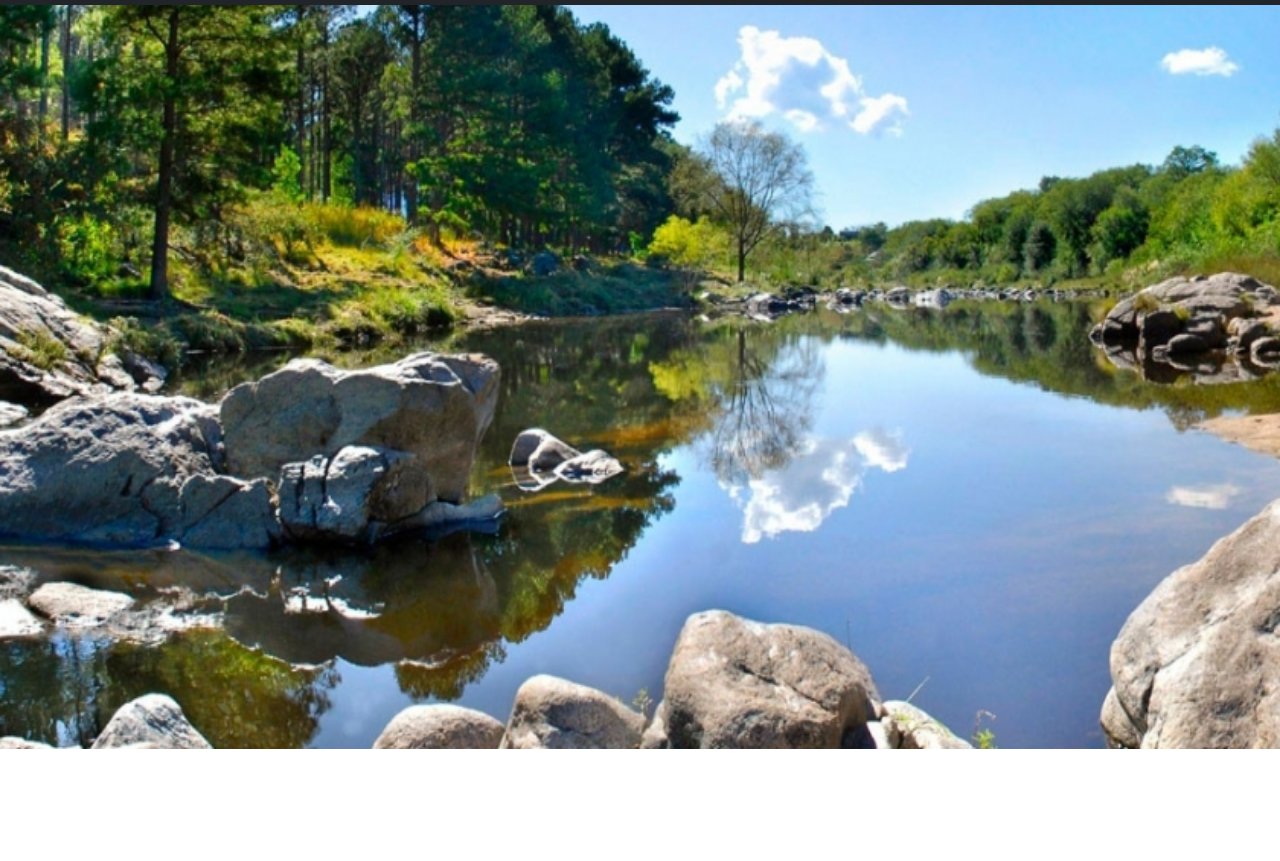
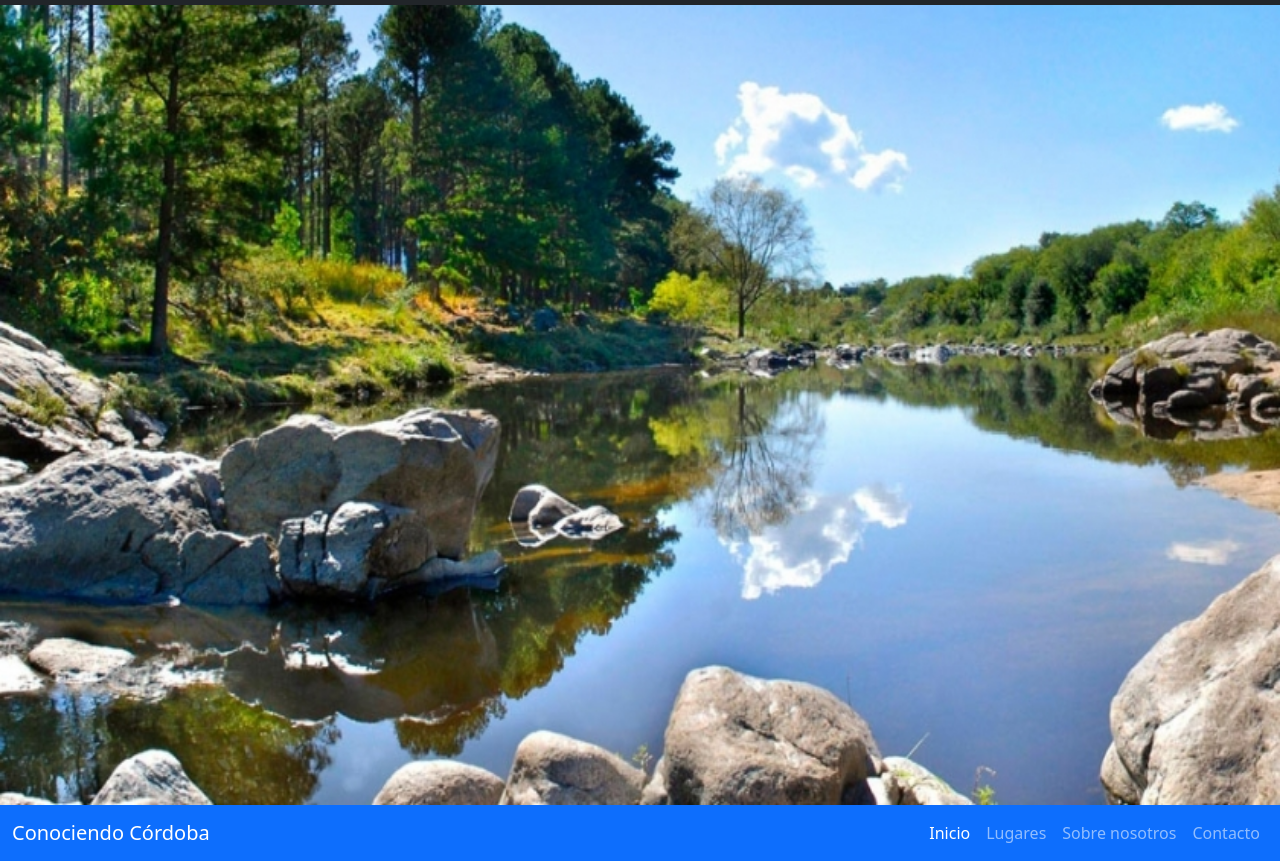
Before and after one commit to BrianGalarza12/plantilla, a plain HTML site: page index.html in a window 1280 px wide. Shown: the part 51-912 px from the top of the page. Before the commit the page ends 800 px from the top, so only its background shows below. Drawn offline with nearby package versions, Linux system fonts and the light colour scheme.

Commit message:
añadido navbar

```diff
--- a/index.html
+++ b/index.html
@@ -13,7 +13,7 @@
 
 <body>
     <header>
-        <nav class="navbar navbar-expand-lg navbar-dark bg-dark fixed-top">
+        <nav class="navbar navbar-expand-lg navbar-dark bg-dark">
             <div class="container-fluid">
                 <a class="navbar-brand" href="#">Conociendo Córdoba</a>
                 <button class="navbar-toggler" type="button" data-bs-toggle="collapse" data-bs-target="#navbarNav"
@@ -39,7 +39,31 @@
             </div>
         </nav>
         <img src="assets/valle1.jpg" class="imagen_de_fondo" alt="valle de cordoba">
-
+        <nav class="navbar navbar-expand-lg navbar-dark bg-primary">
+            <div class="container-fluid">
+                <a class="navbar-brand" href="#">Conociendo Córdoba</a>
+                <button class="navbar-toggler" type="button" data-bs-toggle="collapse" data-bs-target="#navbarNav"
+                    aria-controls="navbarNav" aria-expanded="false" aria-label="Toggle navigation">
+                    <span class="navbar-toggler-icon"></span>
+                </button>
+                <div class="collapse navbar-collapse" id="navbarNav">
+                    <ul class="navbar-nav ms-auto">
+                        <li class="nav-item">
+                            <a class="nav-link active" aria-current="page" href="#">Inicio</a>
+                        </li>
+                        <li class="nav-item">
+                            <a class="nav-link" href="#">Lugares</a>
+                        </li>
+                        <li class="nav-item">
+                            <a class="nav-link" href="#">Sobre nosotros</a>
+                        </li>
+                        <li class="nav-item">
+                            <a class="nav-link">Contacto</a>
+                        </li>
+                    </ul>
+                </div>
+            </div>
+        </nav>
     </header>
     <main>
 
```
